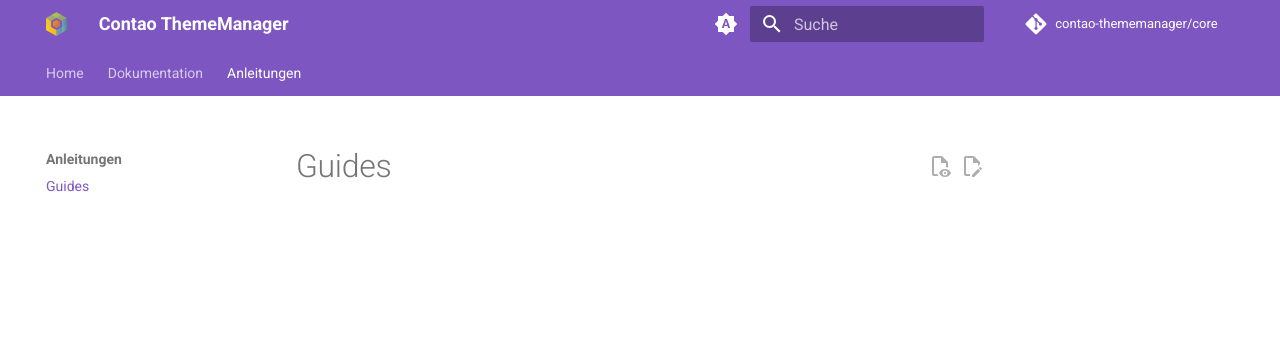
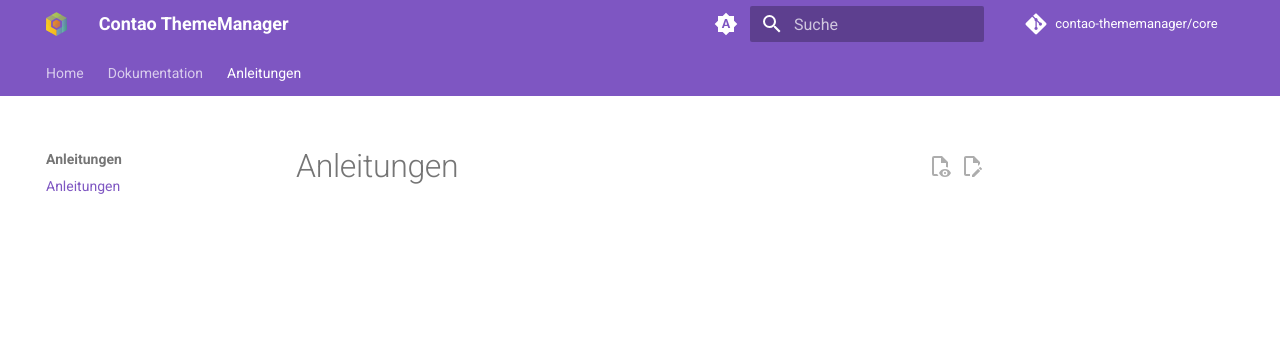
Before and after one commit to contao-thememanager/docs, an MkDocs documentation site: the page built from docs/pages/guides/index.md, in a window 1280 px wide. Shown: the top 343 px of the page. Built offline with MkDocs 1.6.1 and Material for MkDocs 9.7.7, drawn with Linux system fonts in a browser that asks for light colours; comment, search, counter and statistics services are not loaded.

Commit message:
Update docs

```diff
--- a/docs/pages/guides/index.md
+++ b/docs/pages/guides/index.md
@@ -1 +1 @@
-# Guides
+# Anleitungen
```
